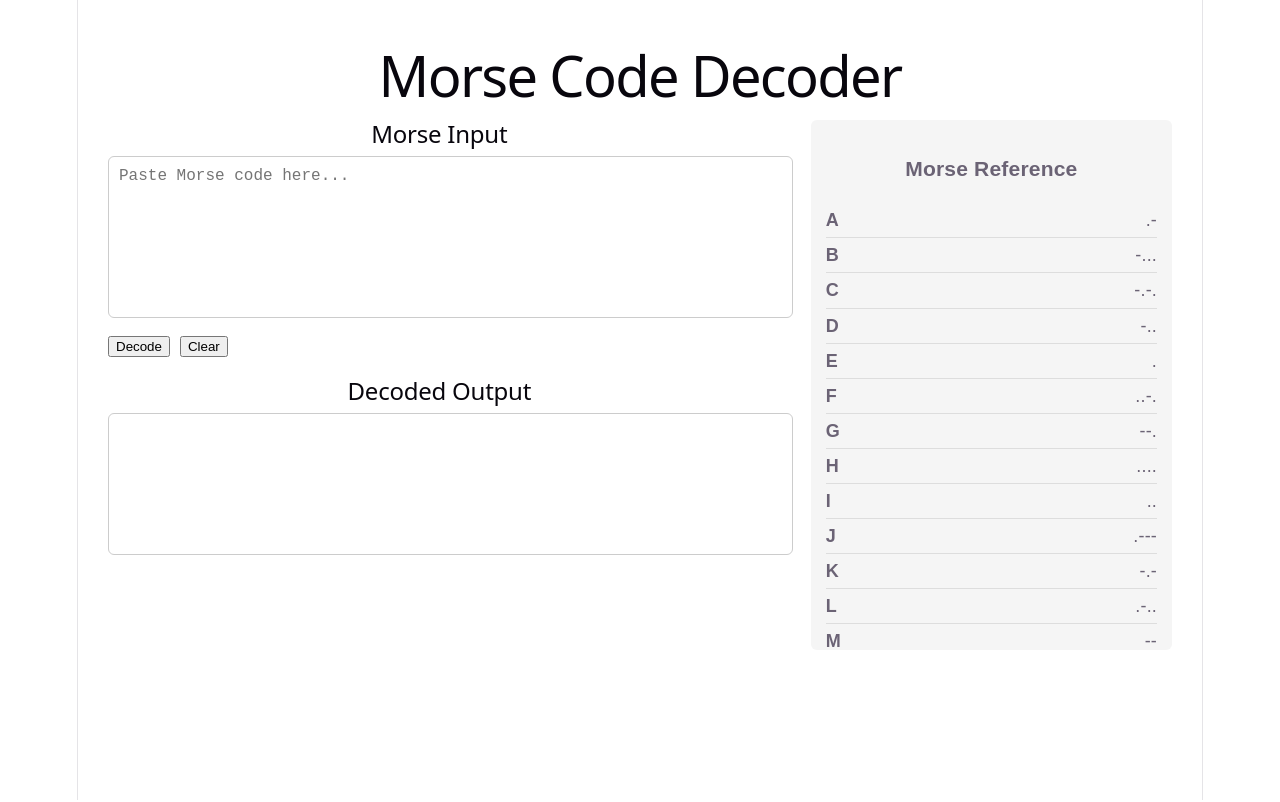
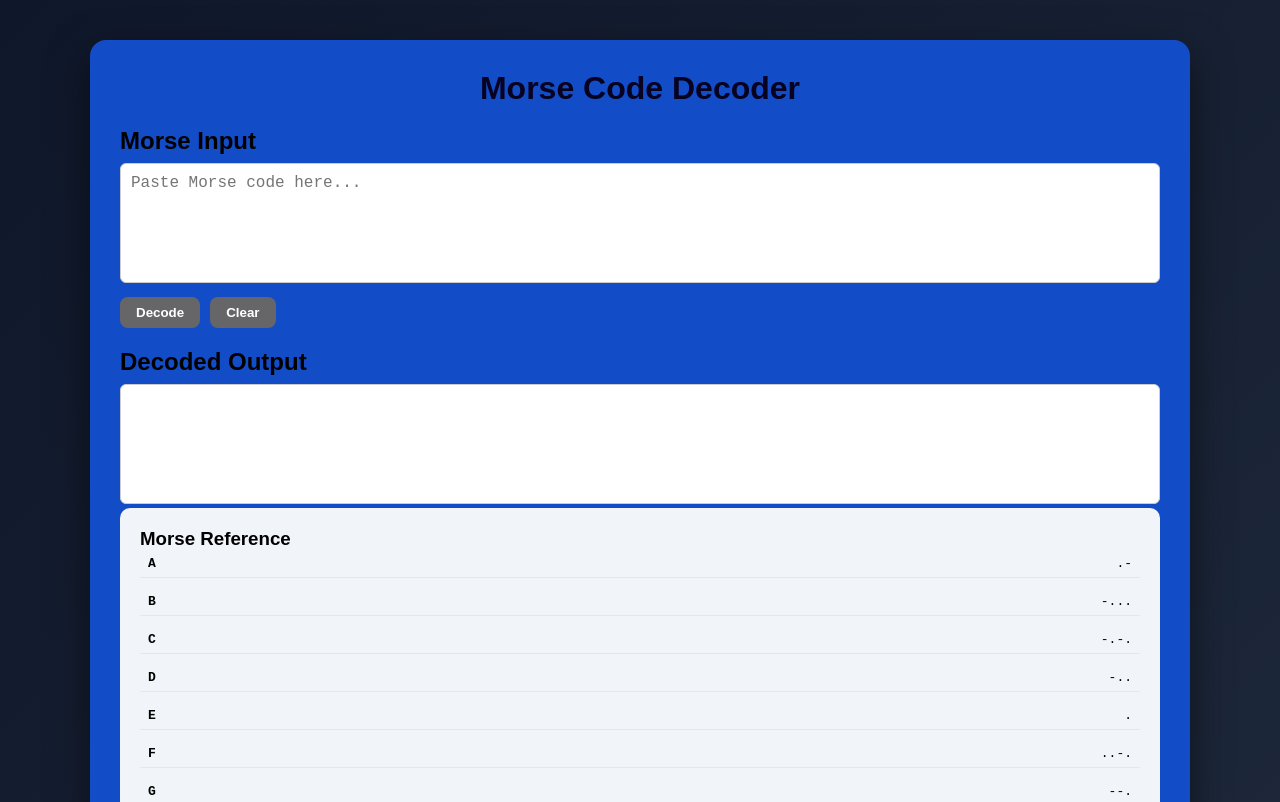
Before and after one commit to EvanCastner/morse-decoder, a React (Vite) app: page / in a window 1280 px wide. Shown: the top 802 px of the page. Built offline with nearby package versions, Linux system fonts and the light colour scheme.

Commit message:
Fix styling and update colors

```diff
--- a/src/App.css
+++ b/src/App.css
@@ -1,184 +1,105 @@
-.counter {
-  font-size: 16px;
-  padding: 5px 10px;
-  border-radius: 5px;
-  color: var(--accent);
-  background: var(--accent-bg);
-  border: 2px solid transparent;
-  transition: border-color 0.3s;
-  margin-bottom: 24px;
-
-  &:hover {
-    border-color: var(--accent-border);
-  }
-  &:focus-visible {
-    outline: 2px solid var(--accent);
-    outline-offset: 2px;
-  }
+.app-container {
+  min-height: 100vh;
+  display: flex;
+  justify-content: center;
+  align-items: center;
+  padding: 40px;
 }
 
-.hero {
-  position: relative;
-
-  .base,
-  .framework,
-  .vite {
-    inset-inline: 0;
-    margin: 0 auto;
+.card {
+  width: 1100px;
+  background: #134cc7;
+  border-radius: 16px;
+  padding: 30px;
+  box-shadow: 0 15px 40px rgba(0, 0, 0, 0.5);
 }
 
-  .base {
-    width: 170px;
-    position: relative;
-    z-index: 0;
+h1 {
+  text-align: center;
+  margin-bottom: 20px;
+  color: #070220;
 }
 
-  .framework,
-  .vite {
-    position: absolute;
+h2 {
+  margin-top: 20px;
+  margin-bottom: 8px;
 }
 
-  .framework {
-    z-index: 1;
-    top: 34px;
-    height: 28px;
-    transform: perspective(2000px) rotateZ(300deg) rotateX(44deg) rotateY(39deg)
-      scale(1.4);
+.textarea {
+  width: 100%;
+  height: 120px;
+  padding: 10px;
+  font-size: 16px;
+  border-radius: 6px;
+  border: 1px solid #ccc;
+  resize: none;
 }
 
-  .vite {
-    z-index: 0;
-    top: 107px;
-    height: 26px;
-    width: auto;
-    transform: perspective(2000px) rotateZ(300deg) rotateX(40deg) rotateY(39deg)
-      scale(0.8);
-  }
+.button-group {
+  margin-top: 10px;
+  display: flex;
+  gap: 10px;
 }
 
-#center {
-  display: flex;
-  flex-direction: column;
-  gap: 25px;
-  place-content: center;
-  place-items: center;
-  flex-grow: 1;
-
-  @media (max-width: 1024px) {
-    padding: 32px 20px 24px;
-    gap: 18px;
-  }
+button {
+  padding: 8px 16px;
+  border: none;
+  border-radius: 8px;
+  cursor: pointer;
+  background-color: #666668;
+  color: white;
+  font-weight: 600;
+  transition: 0.2s ease;
 }
 
-#next-steps {
-  display: flex;
-  border-top: 1px solid var(--border);
-  text-align: left;
-
-  & > div {
-    flex: 1 1 0;
-    padding: 32px;
-    @media (max-width: 1024px) {
-      padding: 24px 20px;
-    }
+button:hover {
+  background-color: #1e4ed8;
 }
 
-  .icon {
-    margin-bottom: 16px;
-    width: 22px;
-    height: 22px;
+.warning {
+  margin-top: 10px;
+  padding: 10px;
+  background: #ffe5e5;
+  color: #b00020;
+  border-radius: 6px;
 }
 
-  @media (max-width: 1024px) {
-    flex-direction: column;
-    text-align: center;
-  }
+* {
+  box-sizing: border-box;
+  margin: 0;
+  padding: 0;
 }
 
-#docs {
-  border-right: 1px solid var(--border);
-
-  @media (max-width: 1024px) {
-    border-right: none;
-    border-bottom: 1px solid var(--border);
-  }
+body {
+  font-family: Arial, sans-serif;
+  background: linear-gradient(135deg, #0f172a, #1e293b);
+  color: #000000;
 }
 
-#next-steps ul {
-  list-style: none;
-  padding: 0;
+.layout {
   display: flex;
-  gap: 8px;
-  margin: 32px 0 0;
-
-  .logo {
-    height: 18px;
+  gap: 40px;
+  margin-top: 30px;
 }
 
-  a {
-    color: var(--text-h);
-    font-size: 16px;
-    border-radius: 6px;
-    background: var(--social-bg);
-    display: flex;
-    padding: 6px 12px;
-    align-items: center;
-    gap: 8px;
-    text-decoration: none;
-    transition: box-shadow 0.3s;
-
-    &:hover {
-      box-shadow: var(--shadow);
-    }
-    .button-icon {
-      height: 18px;
-      width: 18px;
-    }
+.decoder {
+  flex: 2;
 }
 
-  @media (max-width: 1024px) {
-    margin-top: 20px;
-    flex-wrap: wrap;
-    justify-content: center;
-
-    li {
-      flex: 1 1 calc(50% - 8px);
+.morse-map {
+  flex: 1;
+  background: #f1f5f9;
+  padding: 20px;
+  border-radius: 10px;
+  overflow-y: auto;
+  max-height: 500px;
 }
 
-    a {
-      width: 100%;
-      justify-content: center;
-      box-sizing: border-box;
+.morse-row {
+  display: flex;
+  justify-content: space-between;
+  padding: 6px 8px;
+  border-bottom: 1px solid #e2e8f0;
+  margin-bottom: 10px;
+  font-family: monospace;
 }
-  }
-}
-
-#spacer {
-  height: 88px;
-  border-top: 1px solid var(--border);
-  @media (max-width: 1024px) {
-    height: 48px;
-  }
-}
-
-.ticks {
-  position: relative;
-  width: 100%;
-
-  &::before,
-  &::after {
-    content: '';
-    position: absolute;
-    top: -4.5px;
-    border: 5px solid transparent;
-  }
-
-  &::before {
-    left: 0;
-    border-left-color: var(--border);
-  }
-  &::after {
-    right: 0;
-    border-right-color: var(--border);
-  }
-}
--- a/src/App.jsx
+++ b/src/App.jsx
@@ -1,4 +1,5 @@
 import { useState } from 'react';
+import "./App.css";
 import decodeMorse from './utils/decodeMorse';
 import morseMap from './utils/morseMap';
 
@@ -11,6 +12,7 @@ function App() {
 
     if (/[^.\-\s]/.test(inputValue)) {
       setWarning("Invalid characters detected");
+      return;
     }
     else {
       setWarning("");
@@ -27,110 +29,54 @@ function App() {
   }
 
     return (
-      <div style={{ fontFamily: "Arial, sans-serif", padding: "30px" }}>
-        <h1 style={{ textAlign: "center" }}>Morse Code Decoder</h1>
+      <div className='app-container'>
+        <div className='card'>
 
-        <div style={{
-            display: "flex",
-            gap: "40px",
-            alignItems: "flex-start",
-            marginTop: "30px"
-        }}>
+          <h1>Morse Code Decoder</h1>
+
+          <div className='layoout'>
 
           {/* LEFT SIDE - DECODER */}
-          <div style={{ flex: 2 }}>
+          <div className='decoder'>
 
             <h2>Morse Input</h2>
 
             <textarea
+              className='textarea'
               value={inputValue}
               onChange={(e) => setInputValue(e.target.value)}
               placeholder="Paste Morse code here..."
-              style={{
-                width: "100%",
-                height: "140px",
-                padding: "10px",
-                fontSize: "16px",
-                borderRadius: "6px",
-                border: "1px solid #ccc",
-                resize: "none"
-              }}
             />
 
-            <div style={{
-              display: "flex",
-              gap: "10px",
-              marginTop: "10px"
-            }}>
-
+            <div className='button-group'>
               <button onClick={handleDecode}>Decode</button>
 
-              <button onClick={handleClear}>
-                Clear
-              </button>
+              <button onClick={handleClear}>Clear</button>
             </div>
 
-            {warning && (
-              <div style={{
-                marginTop: "10px",
-                padding: "10px",
-                background: "#ffe5e5",
-                color: "#b00020",
-                borderRadius: "5px"
-              }}>
-                ⚠ {warning}
-              </div>
-            )}
+            {warning && <div className="warning">{warning}</div>}
 
-            <h2 style={{ marginTop: "20px" }}>
-              Decoded Output
-            </h2>
+            <h2>Decoded Output</h2>
 
-            <textarea
-              value={outputValue}
-              readOnly
-              style={{
-                width: "100%",
-                height: "120px",
-                padding: "10px",
-                fontSize: "16px",
-                borderRadius: "6px",
-                border: "1px solid #ccc",
-                resize: "none"
-              }}
-            />
+            <textarea className='textarea'
+             value={outputValue} readOnly />
 
           </div>
 
           {/* RIGHT SIDE - MORSE MAP */}
-          <div style={{
-            flex: 1,
-            background: "#f5f5f5",
-            padding: "15px",
-            borderRadius: "6px",
-            maxHeight: "500px",
-            overflowY: "auto"
-          }}>
+          <div className='morse-map'>
 
             <h3>Morse Reference</h3>
 
             {Object.entries(morseMap).map(([code, letter]) => (
-              <div
-                key={code}
-                style={{
-                  display: "flex",
-                  justifyContent: "space-between",
-                  padding: "4px 0",
-                  borderBottom: "1px solid #ddd"
-                }}
-              >
+              <div className='morse-row' key={code}>
                 <strong>{letter}</strong>
                 <span>{code}</span>
               </div>
             ))}
 
           </div>
-
+        </div>
         </div>
       </div>
     );
--- a/src/index.css
+++ b/src/index.css
@@ -1,111 +1,11 @@
-:root {
-  --text: #6b6375;
-  --text-h: #08060d;
-  --bg: #fff;
-  --border: #e5e4e7;
-  --code-bg: #f4f3ec;
-  --accent: #aa3bff;
-  --accent-bg: rgba(170, 59, 255, 0.1);
-  --accent-border: rgba(170, 59, 255, 0.5);
-  --social-bg: rgba(244, 243, 236, 0.5);
-  --shadow:
-    rgba(0, 0, 0, 0.1) 0 10px 15px -3px, rgba(0, 0, 0, 0.05) 0 4px 6px -2px;
-
-  --sans: system-ui, 'Segoe UI', Roboto, sans-serif;
-  --heading: system-ui, 'Segoe UI', Roboto, sans-serif;
-  --mono: ui-monospace, Consolas, monospace;
-
-  font: 18px/145% var(--sans);
-  letter-spacing: 0.18px;
-  color-scheme: light dark;
-  color: var(--text);
-  background: var(--bg);
-  font-synthesis: none;
-  text-rendering: optimizeLegibility;
-  -webkit-font-smoothing: antialiased;
-  -moz-osx-font-smoothing: grayscale;
-
-  @media (max-width: 1024px) {
-    font-size: 16px;
-  }
-}
-
-@media (prefers-color-scheme: dark) {
-  :root {
-    --text: #9ca3af;
-    --text-h: #f3f4f6;
-    --bg: #16171d;
-    --border: #2e303a;
-    --code-bg: #1f2028;
-    --accent: #c084fc;
-    --accent-bg: rgba(192, 132, 252, 0.15);
-    --accent-border: rgba(192, 132, 252, 0.5);
-    --social-bg: rgba(47, 48, 58, 0.5);
-    --shadow:
-      rgba(0, 0, 0, 0.4) 0 10px 15px -3px, rgba(0, 0, 0, 0.25) 0 4px 6px -2px;
-  }
-
-  #social .button-icon {
-    filter: invert(1) brightness(2);
-  }
+* {
+  box-sizing: border-box;
+  margin: 0;
+  padding: 0;
 }
 
 body {
-  margin: 0;
+  font-family: Arial, sans-serif;
+  background-color: #f2f4f8;
+  color: #111;
 }
-
-#root {
-  width: 1126px;
-  max-width: 100%;
-  margin: 0 auto;
-  text-align: center;
-  border-inline: 1px solid var(--border);
-  min-height: 100svh;
-  display: flex;
-  flex-direction: column;
-  box-sizing: border-box;
-}
-
-h1,
-h2 {
-  font-family: var(--heading);
-  font-weight: 500;
-  color: var(--text-h);
-}
-
-h1 {
-  font-size: 56px;
-  letter-spacing: -1.68px;
-  margin: 32px 0;
-  @media (max-width: 1024px) {
-    font-size: 36px;
-    margin: 20px 0;
-  }
-}
-h2 {
-  font-size: 24px;
-  line-height: 118%;
-  letter-spacing: -0.24px;
-  margin: 0 0 8px;
-  @media (max-width: 1024px) {
-    font-size: 20px;
-  }
-}
-p {
-  margin: 0;
-}
-
-code,
-.counter {
-  font-family: var(--mono);
-  display: inline-flex;
-  border-radius: 4px;
-  color: var(--text-h);
-}
-
-code {
-  font-size: 15px;
-  line-height: 135%;
-  padding: 4px 8px;
-  background: var(--code-bg);
-}
```
Lines whose indentation alone changed are shown as unchanged.
